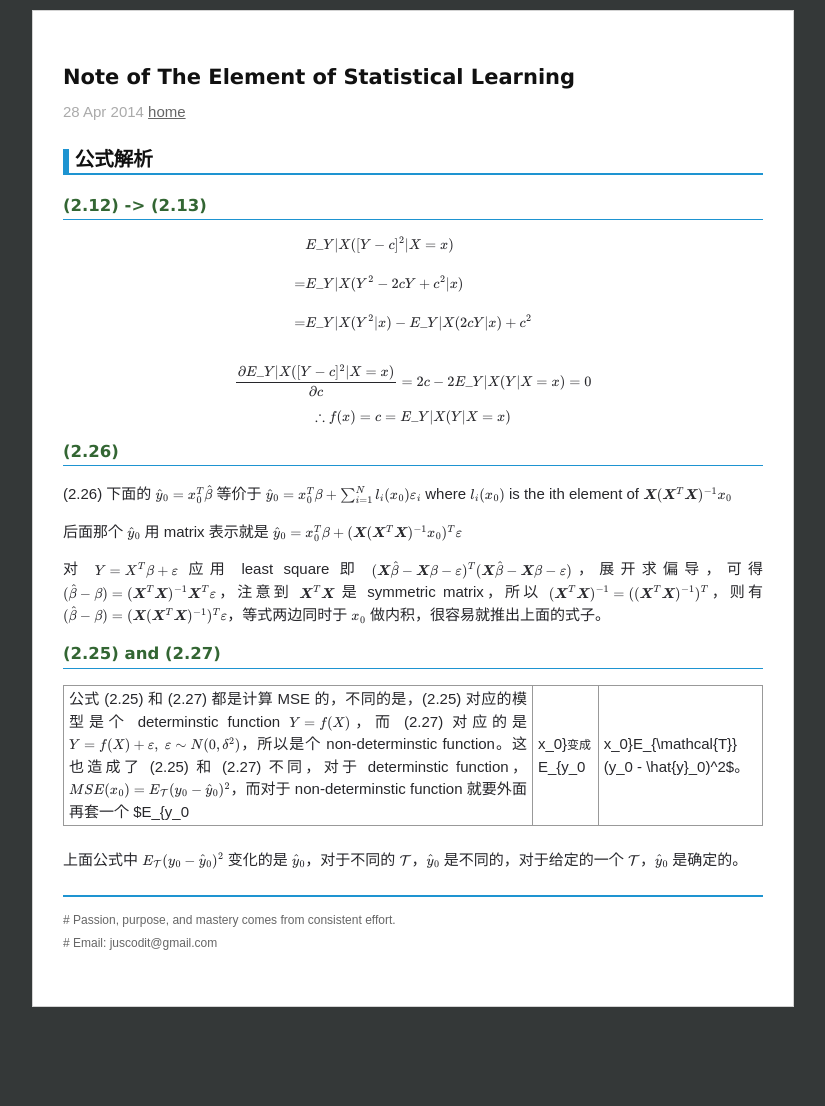
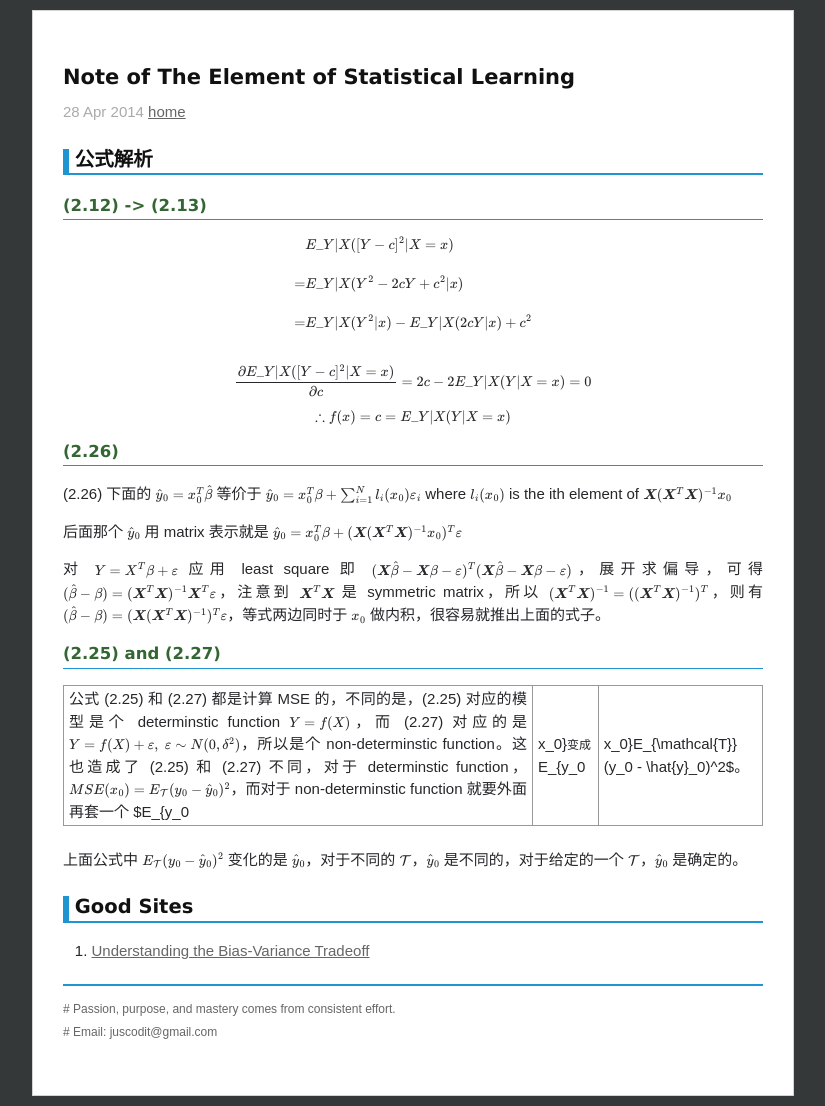
Before and after one commit to chenrushan/chenrushan.github.io, a Jekyll site: the page built from _posts/2014-04-28-esl-note.markdown, in a window 1280 px wide. Shown: the whole page, without its empty margins (227-1052 px from the left). Built offline with Jekyll 4.4.1, drawn with Linux system fonts in a browser that asks for light colours; Markdown is read by kramdown in place of the engine named in the settings; formulas are drawn with MathJax 3; before the commit the page ends 1017 px from its top, so only the background shows below that.

Commit message:
[esl]: update

```diff
--- a/_posts/2014-04-28-esl-note.markdown
+++ b/_posts/2014-04-28-esl-note.markdown
@@ -39,3 +39,7 @@ $$
 公式 (2.25) 和 (2.27) 都是计算 MSE 的，不同的是，(2.25) 对应的模型是个 determinstic function $Y = f(X)$，而 (2.27) 对应的是 $Y = f(X) + \varepsilon, \; \varepsilon \sim N(0, \delta^2)$，所以是个 non-determinstic function。这也造成了 (2.25) 和 (2.27) 不同，对于 determinstic function，$MSE(x\_0) = E\_{\mathcal{T}}(y\_0 - \hat{y}\_0)^2$，而对于 non-determinstic function 就要外面再套一个 $E\_{y\_0 | x\_0}$ 变成 $E\_{y\_0 | x\_0}E\_{\mathcal{T}}(y\_0 - \hat{y}\_0)^2$。
 
 上面公式中 $E\_{\mathcal{T}}(y\_0 - \hat{y}\_0)^2$ 变化的是 $\hat{y}\_0$，对于不同的 $\mathcal{T}$，$\hat{y}\_0$ 是不同的，对于给定的一个 $\mathcal{T}$，$\hat{y}\_0$ 是确定的。
+
+### Good Sites
+
+1. [Understanding the Bias-Variance Tradeoff](http://scott.fortmann-roe.com/docs/BiasVariance.html)
```
